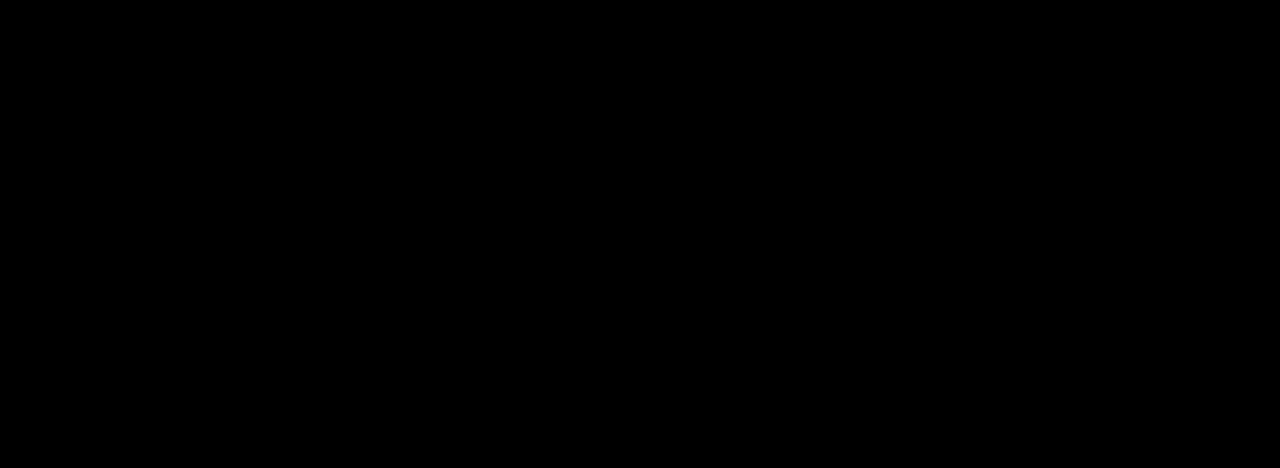
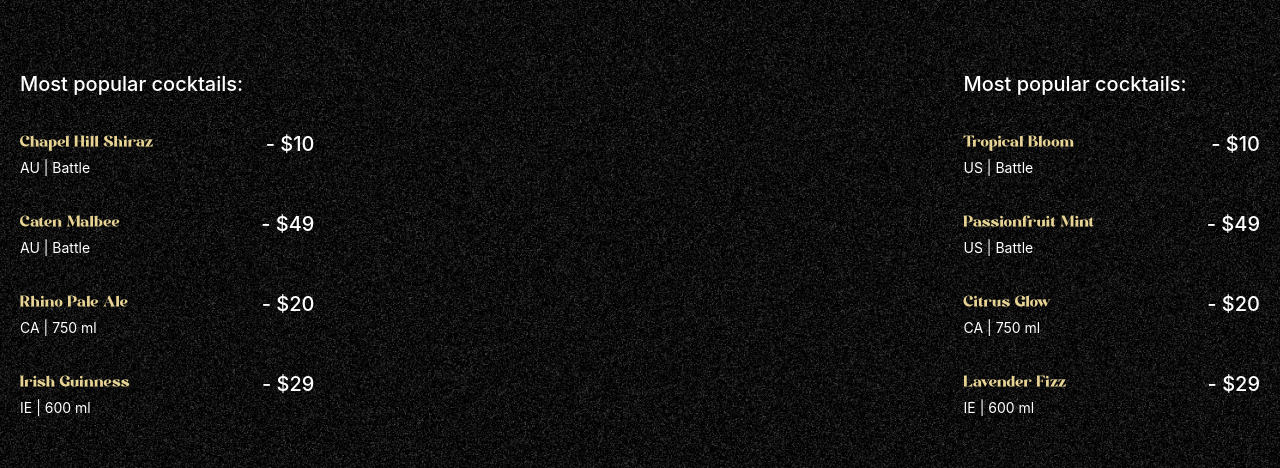
Before and after one commit to arielglvz/gsap-animation-fundamentals, a React (Vite) app: page / in a window 1280 px wide. Shown: the part 890-1358 px from the top of the page. Built offline with nearby package versions, Linux system fonts and the light colour scheme; a web font is replaced by a local one.

Commit message:
feat: implement cocktail section

```diff
--- a/src/App.jsx
+++ b/src/App.jsx
@@ -1,6 +1,7 @@
 import gsap, { ScrollTrigger, SplitText } from "gsap/all"
 import Navbar from "@/components/Navbar"
 import Hero from "@/components/Hero"
+import Cocktails from "@/components/Cocktails"
 
 gsap.registerPlugin(ScrollTrigger, SplitText)
 
@@ -9,6 +10,7 @@
     <main>
       <Navbar />
       <Hero />
+      <Cocktails />
     </main>
   )
 }
--- /dev/null
+++ b/src/components/Cocktails.jsx
@@ -0,0 +1,76 @@
+import { cocktailLists, mockTailLists } from "@/constants"
+import { useGSAP } from "@gsap/react"
+import gsap from "gsap"
+
+const Cocktails = () => {
+  useGSAP(() => {
+    const parallaxTimeline = gsap.timeline({
+      scrollTrigger: {
+        trigger: "#cocktails",
+        start: "top 30%",
+        end: "bottom 80%",
+        scrub: true,
+      },
+    })
+    parallaxTimeline
+      .from("#c-left-leaf", {
+        x: -100,
+        y: 100,
+      })
+      .from("#c-right-leaf", {
+        x: 100,
+        y: 100,
+      })
+  })
+
+  return (
+    <section id="cocktails" className="noisy">
+      <img src="/images/cocktail-left-leaf.png" alt="l-leaf" id="c-left-leaf" />
+      <img
+        src="/images/cocktail-right-leaf.png"
+        alt="r-leaf"
+        id="c-right-leaf"
+      />
+
+      <div className="list">
+        <div className="popular">
+          <h2>Most popular cocktails:</h2>
+
+          <ul>
+            {cocktailLists.map(({ name, country, detail, price }) => (
+              <li key={name}>
+                <div className="md:me-28">
+                  <h3>{name}</h3>
+                  <p>
+                    {country} | {detail}
+                  </p>
+                </div>
+                <span>- {price}</span>
+              </li>
+            ))}
+          </ul>
+        </div>
+
+        <div className="loved">
+          <h2>Most popular cocktails:</h2>
+
+          <ul>
+            {mockTailLists.map(({ name, country, detail, price }) => (
+              <li key={name}>
+                <div className="me-28">
+                  <h3>{name}</h3>
+                  <p>
+                    {country} | {detail}
+                  </p>
+                </div>
+                <span>- {price}</span>
+              </li>
+            ))}
+          </ul>
+        </div>
+      </div>
+    </section>
+  )
+}
+
+export default Cocktails
--- a/src/components/Hero.jsx
+++ b/src/components/Hero.jsx
@@ -66,7 +66,7 @@
   }, [])
 
   return (
-    <>
+    <div className="overflow-y-hidden">
       <section id="hero" className="noisy">
         <h1 className="title">MOJITO</h1>
 
@@ -112,7 +112,7 @@
           preload="auto"
         />
       </div>
-    </>
+    </div>
   )
 }
 
--- a/src/components/Navbar.jsx
+++ b/src/components/Navbar.jsx
@@ -1,6 +1,6 @@
 import gsap from "gsap"
-import { navLinks } from "@/components/constants"
 import { useGSAP } from "@gsap/react"
+import { navLinks } from "@/constants"
 
 const Navbar = () => {
   useGSAP(() => {
```
Also changed, not shown: src/constants/index.js (renamed from src/components/constants/index.js).
